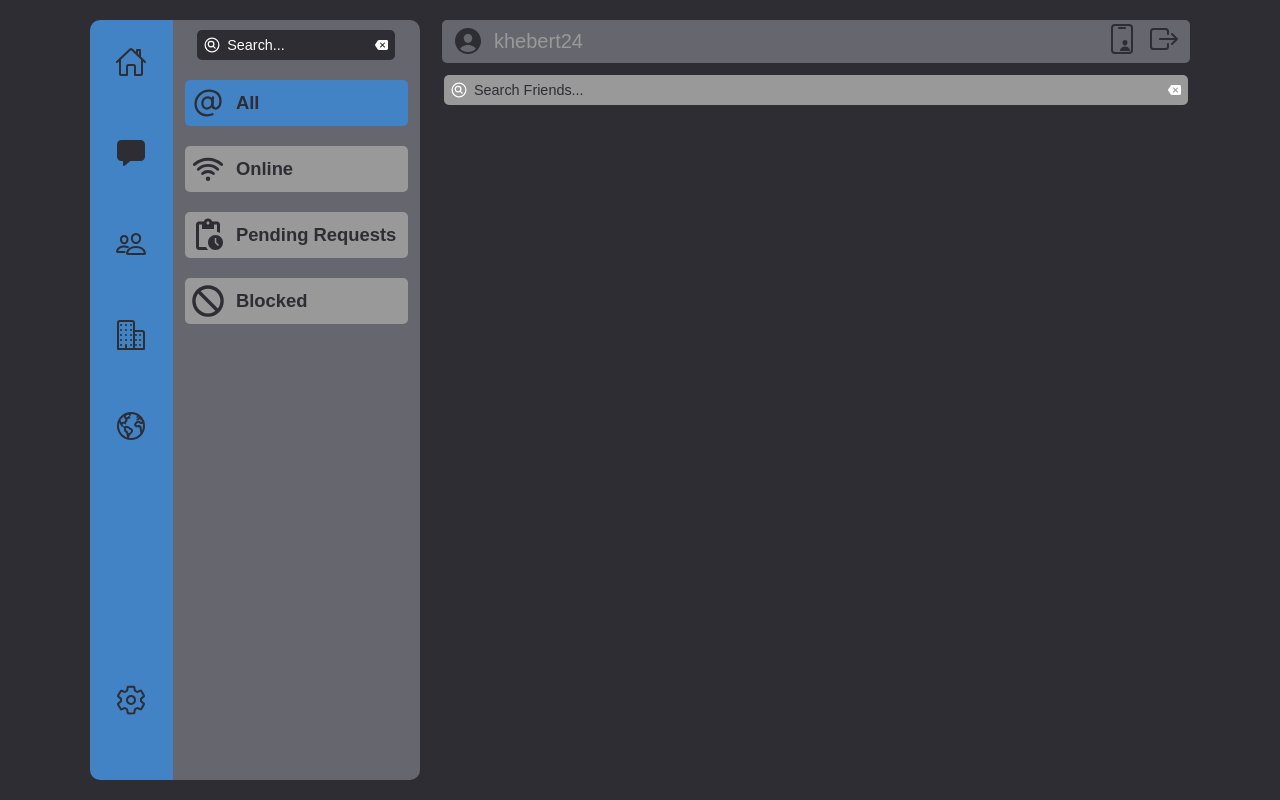
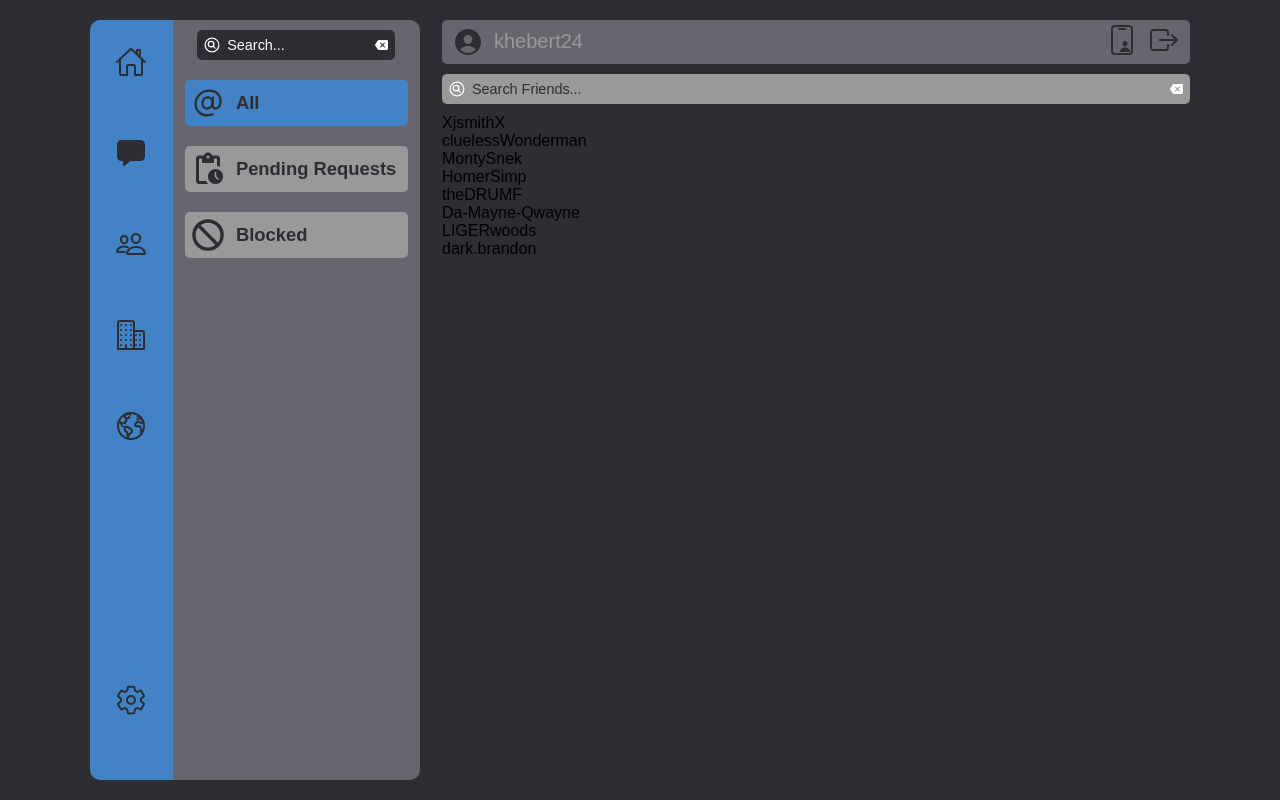
Before and after one commit to kraig-hebert/chat, a React (Create React App) app in the folder client/: page /friends in a window 1280 px wide. Built offline with nearby package versions, Linux system fonts and the light colour scheme.

Commit message:
added UserCard Component and set up the main part of the friends page

```diff
--- a/client/src/components/main/pages/friends/Friends.jsx
+++ b/client/src/components/main/pages/friends/Friends.jsx
@@ -5,6 +5,7 @@ import { IoSearchCircleOutline, IoSearchCircle } from 'react-icons/io5';
 
 import { useStyles } from './friendsStyles';
 import TextInput from '../../../common/textInput/TextInput';
+import FriendsList from './friendsList/FriendsList';
 
 const Friends = (props) => {
   const { height } = props;
@@ -26,6 +27,7 @@ const Friends = (props) => {
         Icon={IoSearchCircleOutline}
         FocusedIcon={IoSearchCircle}
       />
+      <FriendsList />
     </div>
   );
 };
--- /dev/null
+++ b/client/src/components/main/pages/friends/friendsList/FriendsList.jsx
@@ -0,0 +1,18 @@
+import React from 'react';
+import PropTypes from 'prop-types';
+
+import { useStyles } from './friendsListStyles';
+import { users } from '../../../../../data/dummyData';
+import UserCard from './userCard/UserCard';
+
+const FriendsList = (props) => {
+  const {} = props;
+  const classes = useStyles();
+
+  const renderedUserCards = users.map((user, index) => (
+    <UserCard user={user} />
+  ));
+  return <div className={classes.friendsList}>{renderedUserCards}</div>;
+};
+
+export default FriendsList;
--- a/client/src/components/main/pages/directMessages/messageBoard/messageBoardStyles.js
+++ b/client/src/components/main/pages/friends/friendsList/friendsListStyles.js
@@ -1,10 +1,12 @@
 import { createUseStyles } from 'react-jss';
 
 export const useStyles = createUseStyles((theme) => ({
-  messageBoardContainer: {
+  friendsList: {
+    display: 'flex',
+    flexDirection: 'column',
     width: '100%',
     height: '100%',
-    margin: '10px 0',
+    marginTop: '10px',
     overflowY: 'scroll',
     overflowX: 'hidden',
     '&::-webkit-scrollbar': {
@@ -12,19 +14,11 @@ export const useStyles = createUseStyles((theme) => ({
     },
     '&::-webkit-scrollbar-track-piece': {
       backgroundColor: theme.tertiary.main,
-      borderRadius: '5px',
+      borderRadius: '2px',
     },
     '&::-webkit-scrollbar-thumb': {
       backgroundColor: theme.blue.main,
-      borderRadius: '5px',
+      borderRadius: '2px',
     },
   },
-  messageBoard: {
-    display: 'flex',
-    flexDirection: 'column',
-    justifyContent: 'flex-end',
-    alignItems: 'center',
-    width: '100%',
-    padding: '10px 5px',
-  },
 }));
--- /dev/null
+++ b/client/src/components/main/pages/friends/friendsList/userCard/UserCard.jsx
@@ -0,0 +1,16 @@
+import React from 'react';
+import PropTypes from 'prop-types';
+
+import { useStyles } from './userCardStyles';
+
+const UserCard = (props) => {
+  const { user } = props;
+  const classes = useStyles();
+  return <div className={classes.userCard}>{user.username}</div>;
+};
+
+UserCard.propTypes = {
+  user: PropTypes.object,
+};
+
+export default UserCard;
--- /dev/null
+++ b/client/src/components/main/pages/friends/friendsList/userCard/userCardStyles.js
@@ -0,0 +1,5 @@
+import { createUseStyles } from 'react-jss';
+
+export const useStyles = createUseStyles({
+  userCard: {},
+});
--- a/client/src/components/main/pages/friends/friendsStyles.js
+++ b/client/src/components/main/pages/friends/friendsStyles.js
@@ -4,12 +4,11 @@ export const useStyles = createUseStyles((theme) => ({
   friends: (props) => ({
     display: 'flex',
     flexDirection: 'column',
-    justifyContent: 'space-between',
+    justifyContent: 'flex-start',
     alignItems: 'center',
     width: '100%',
     height: props.height,
-    padding: '2px 2px',
-    margin: '10px 0',
+    marginTop: '10px',
     overflow: 'hidden',
   }),
 }));
--- a/client/src/components/sideMenu/menuOptions/friendsOptions/FriendsOptions.jsx
+++ b/client/src/components/sideMenu/menuOptions/friendsOptions/FriendsOptions.jsx
@@ -13,7 +13,6 @@ const FriendsOptions = (props) => {
   return (
     <div className={classes.friendsOptions}>
       <OptionCard title="All" icon={<IoAt />} />
-      <OptionCard title="Online" icon={<IoWifi />} />
       <OptionCard title="Pending Requests" icon={<MdPendingActions />} />
       <OptionCard title="Blocked" icon={<IoBan />} />
     </div>
```
